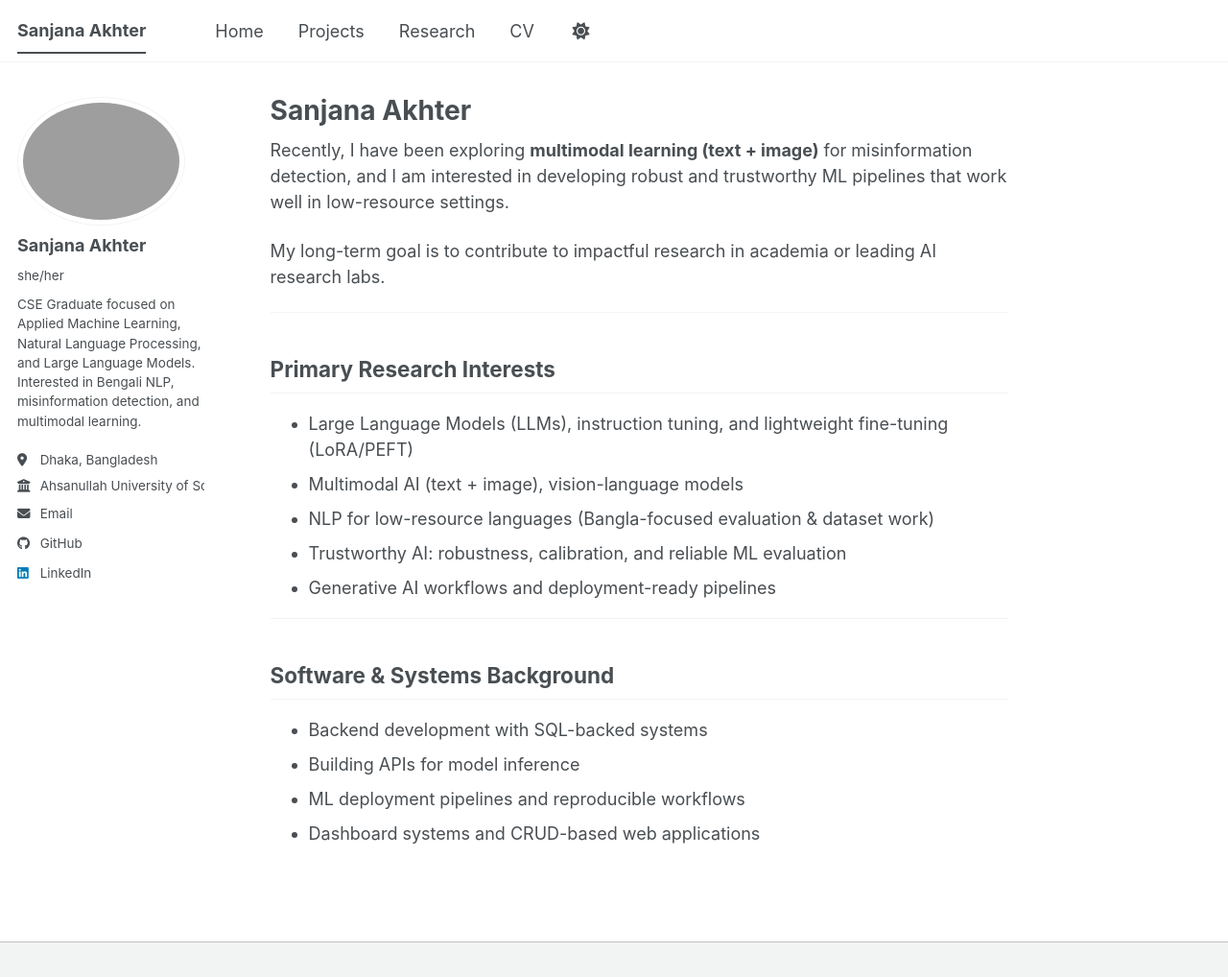
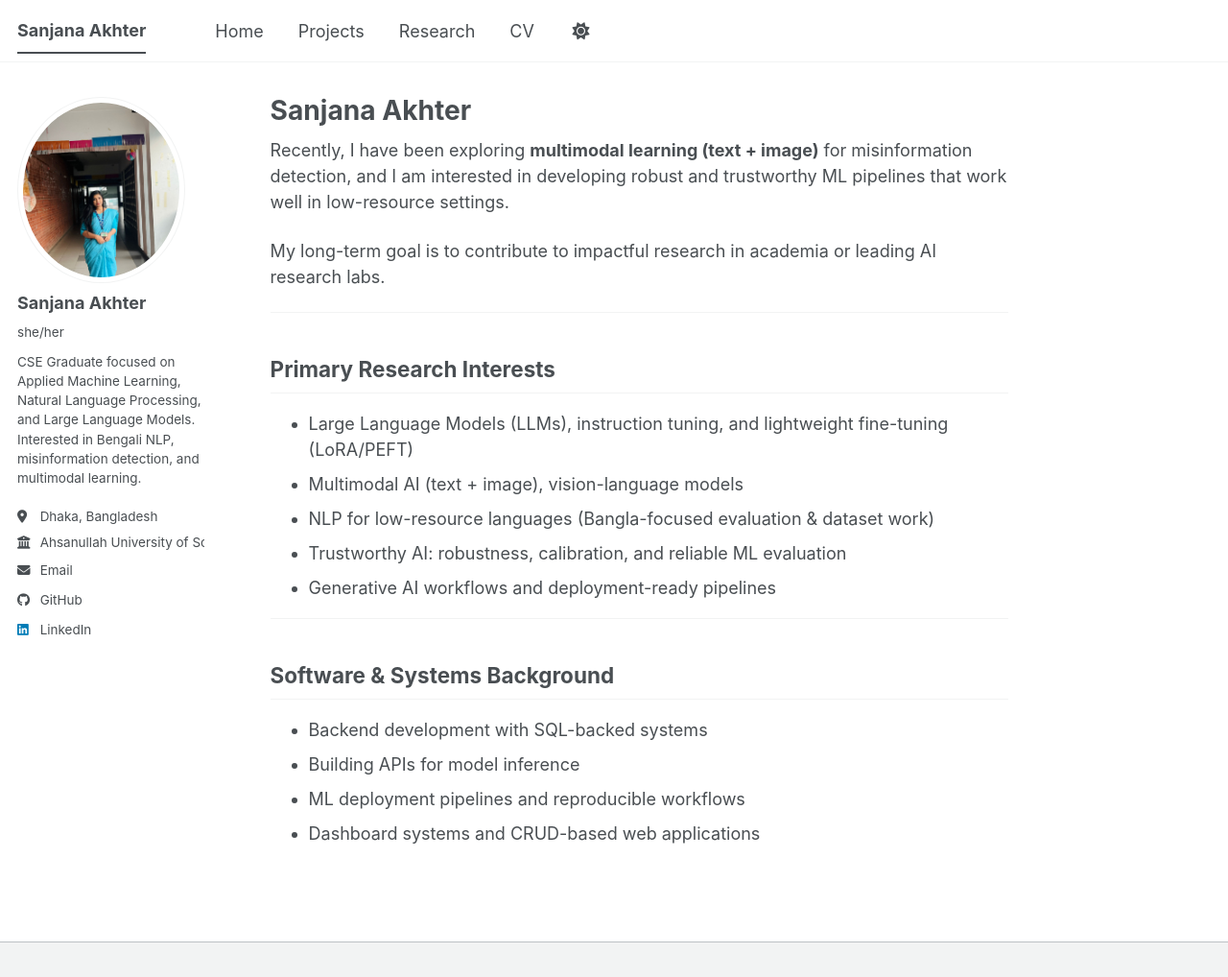
Before and after one commit to sanjana-akhter/sanjana-akhter.github.io, a Jekyll site: the page built from _pages/about.md, in a window 1280 px wide and 1018 px high. Shown: the whole window at 96% size. Built offline with Jekyll 4.4.1, drawn with Linux system fonts in a browser that asks for light colours; a script bundle is joined from its source files by our own code; library files that are not in the unit come from our copies.

Commit message:
Update _config.yml

```diff
--- a/_config.yml
+++ b/_config.yml
@@ -17,7 +17,7 @@
 # -----------------------------
 
 author:
-  avatar           : "profile.JPG"
+  avatar           : "profile.jpeg"
   name             : "Sanjana Akhter"
   pronouns         : "she/her"
   bio              : "CSE Graduate focused on Applied Machine Learning, Natural Language Processing, and Large Language Models. Interested in Bengali NLP, misinformation detection, and multimodal learning."
```
